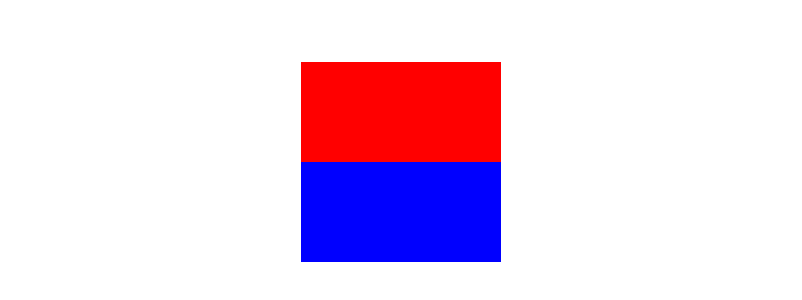
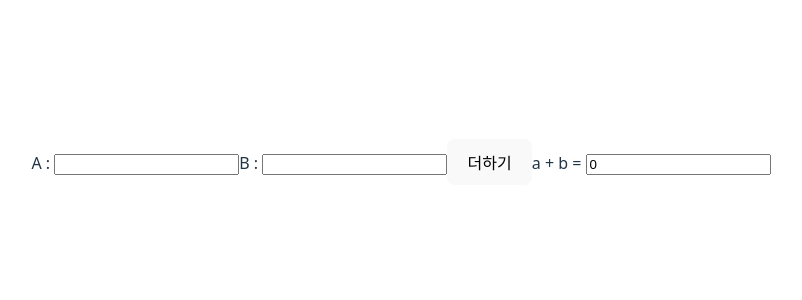
Before and after one commit to seongbokim/vscode, a React (Vite) app in the folder kakaocloud/: page / in a window 1280 px wide. Shown: the part 238-538 px from the top of the page, without its empty margins (239-1041 px from the left). Built offline with nearby package versions, Linux system fonts and the light colour scheme.

Commit message:
modified:   kakaocloud/src/1114/1114a.jsx 	renamed:    kakaocloud/src/Rect.jsx -> kakaocloud/src/1114/Rect.jsx 	new file:   kakaocloud/src/1117/1117a.jsx 	modified:   kakaocloud/src/App.jsx

```diff
--- /dev/null
+++ b/kakaocloud/src/1117/1117a.jsx
@@ -0,0 +1,20 @@
+import { useState } from "react";
+
+function Plus() {
+  const [a, setA] = useState("");
+  const [b, setB] = useState("");
+  const [result, setResult] = useState(0);
+  const onClickEnter = () => {
+    setResult(parseInt(a) + parseInt(b));
+  };
+
+  return (
+    <div>
+      A : <input type="text" value={a} onChange={(e) => setA(e.target.value)} />
+      B : <input type="text" value={b} onChange={(e) => setB(e.target.value)} />
+      <button onClick={onClickEnter}>더하기</button>
+      a + b = <input value={result} />
+    </div>
+  );
+}
+export default Plus;
--- a/kakaocloud/src/App.jsx
+++ b/kakaocloud/src/App.jsx
@@ -1,11 +1,8 @@
 import "./App.css";
-import Rect from "./Rect.jsx";
+import Plus from "./1117/1117a.jsx";
 
-export default function App() {
-  return (
-    <div>
-      <Rect color="red" />
-      <Rect color="blue" />
-    </div>
-  );
+function App() {
+  return <Plus />;
 }
+
+export default App;
```
Also changed, not shown: kakaocloud/src/1114/1114a.jsx (+11 -0 lines), kakaocloud/src/1114/Rect.jsx (renamed from kakaocloud/src/Rect.jsx).
